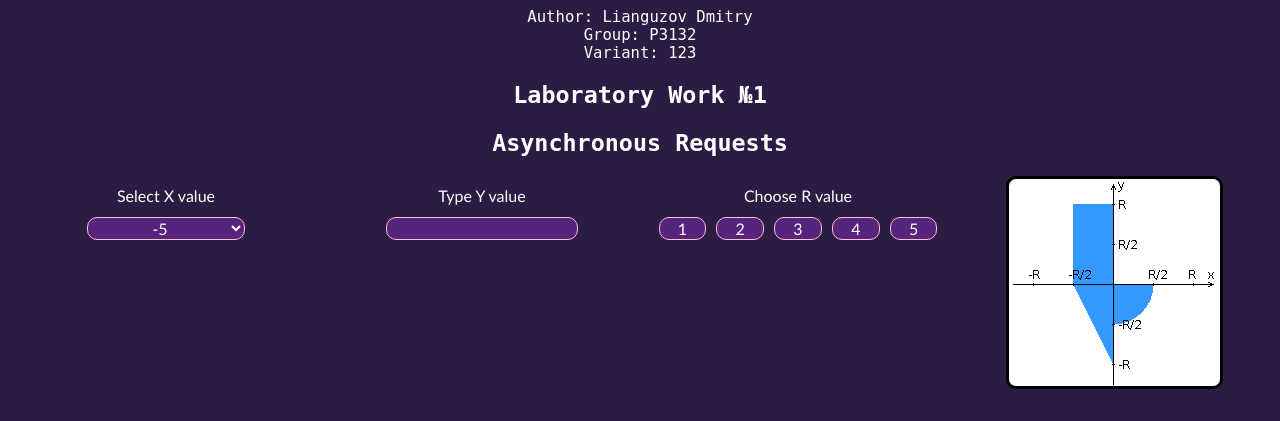
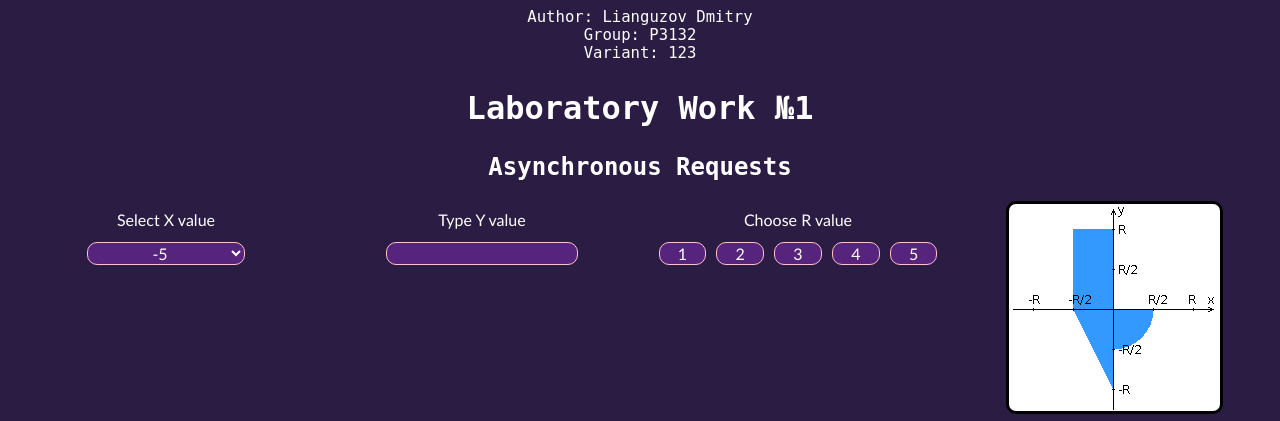
Before and after one commit to SoCloseToHeaven/itmo_web_ajax, a PHP site: page / in a window 1280 px wide. Shown: the top 421 px of the page. Run offline with PHP 8.4, Linux system fonts and the light colour scheme.

Commit message:
fixed headers

```diff
--- a/styles/main-page-style.css
+++ b/styles/main-page-style.css
@@ -14,13 +14,13 @@
     font-family: monospace;
 }
 
-h1.laboratory-info {
-    font-size: large;
+.laboratory-info h1 {
+    font-size: 32px;
     font-weight: 800;
 }
 
-h2.laboratory-info {
-    font-size: medium;
+.laboratory-info h2 {
+    font-size: 24px;
     font-weight: 700;
 }
 
```
